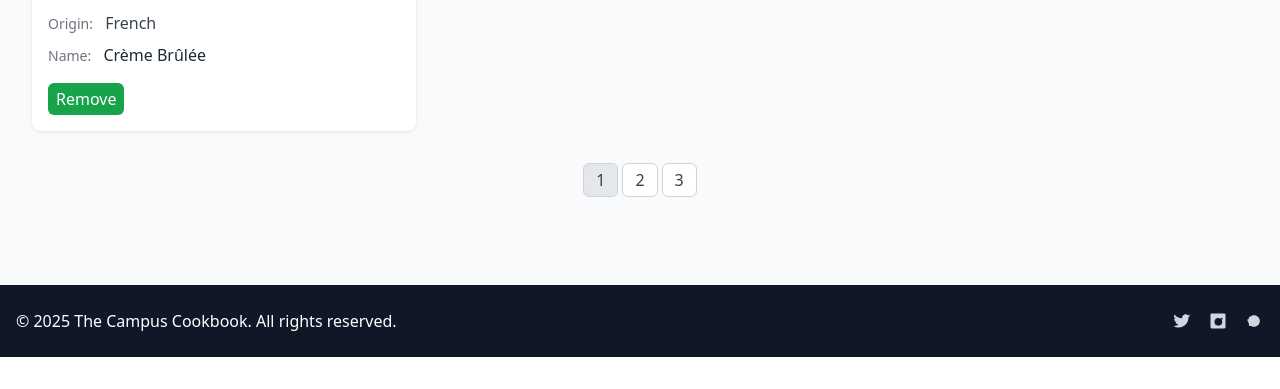
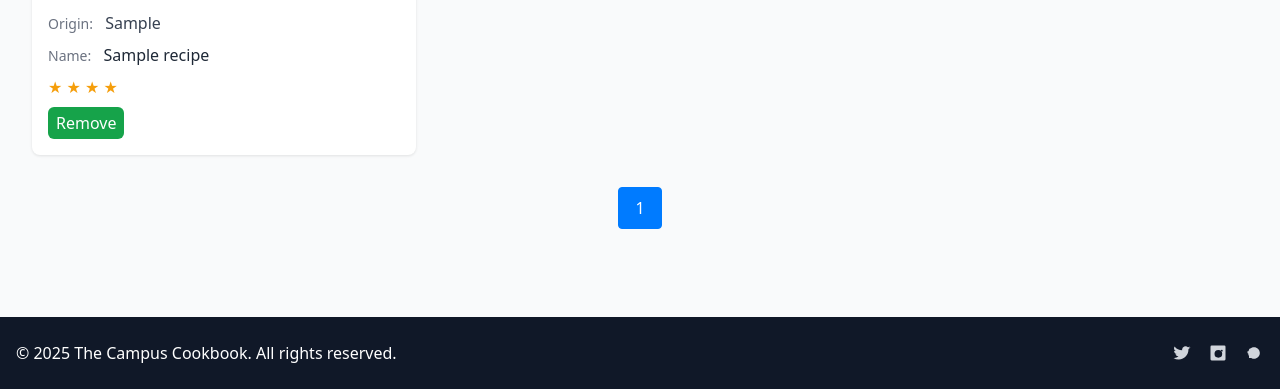
Before and after one commit to Rapteon/thecampuscookbook, a Django app: page /profile/saved-recipes/ in a window 1280 px wide. Shown: the part 511-900 px from the top of the page. Before the commit the page ends 868 px from the top, so only its background shows below. Run offline with Django 5.2, Linux system fonts and the light colour scheme; tables that the repository leaves empty hold one stand-in row (values such as "Sample post"); grey boxes marked "Sample" are stand-in pictures.

Commit message:
adding logic for pagination in saved recipe page (#21)

```diff
--- a/thecampuscookbook/account/views.py
+++ b/thecampuscookbook/account/views.py
@@ -1,6 +1,19 @@
+from django.core.paginator import Paginator
 from django.shortcuts import render
+from recipe.models import SavedRecipe
 
-# Create your views here.
+def saved_recipes(request):
+    # Get ALL saved recipes (not filtered by user)
+    saved_recipes_list = SavedRecipe.objects.all().select_related('recipe')
+
+    # Paginate the results - show 6 recipes per page
+    paginator = Paginator(saved_recipes_list, 6)
+    page_number = request.GET.get('page')
+    page_obj = paginator.get_page(page_number)
+
+    return render(request, "account/saved-recipes/index.html", {
+        'page_obj': page_obj
+    })
 
 
 def my_recipes(request):
@@ -11,9 +24,5 @@ def add_recipe(request):
     return render(request, "account/add-recipes/index.html")
 
 
-def saved_recipes(request):
-    return render(request, "account/saved-recipes/index.html")
-
-
 def settings(request):
     return render(request, "account/settings/index.html")
--- a/thecampuscookbook/static/css/account.css
+++ b/thecampuscookbook/static/css/account.css
@@ -657,3 +657,32 @@ header.bg-gray-200 {
     margin: 0 auto;
     padding: 2rem 1rem;
 }
+
+.pagination-container {
+    margin-top: 2rem;
+    display: flex;
+    justify-content: center;
+}
+
+.pagination-nav {
+    display: flex;
+    gap: 0.5rem;
+}
+
+.pagination-link {
+    padding: 0.5rem 1rem;
+    border: 1px solid #ddd;
+    border-radius: 4px;
+    text-decoration: none;
+    color: #333;
+}
+
+.pagination-link:hover {
+    background-color: #f5f5f5;
+}
+
+.pagination-link-active {
+    background-color: #007bff;
+    color: white;
+    border-color: #007bff;
+}
--- a/thecampuscookbook/templates/account/saved-recipes/index.html
+++ b/thecampuscookbook/templates/account/saved-recipes/index.html
@@ -17,34 +17,56 @@
 
   <!-- Recipes Grid -->
   <div class="recipes-grid">
-    <!-- Card 1 -->
+    {% for saved_recipe in page_obj %}
+    <!-- Recipe Card -->
     <div class="recipe-card">
       <div class="recipe-image-container">
-        <img src="{% static 'images/dessert.jpg' %}" alt="Recipe" class="recipe-image"/>
-        <div class="recipe-tag">Dessert</div>
+        <img src="{{ saved_recipe.recipe.image.url }}" alt="{{ saved_recipe.recipe.title }}" class="recipe-image"/>
+        <div class="recipe-tag">{{ saved_recipe.recipe.category_id.name }}</div>
       </div>
       <div class="recipe-meta">
         <span class="meta-label">Origin:</span>
-        <span class="meta-value">French</span>
+        <span class="meta-value">{{ saved_recipe.recipe.origin }}</span>
       </div>
       <div class="recipe-name-container">
         <span class="meta-label">Name:</span>
-        <span class="recipe-name">Crème Brûlée</span>
+        <span class="recipe-name">{{ saved_recipe.recipe.title }}</span>
       </div>
       <!-- Rating -->
       <div class="recipe-rating">
-        <!-- Star icons -->
+        {% with ''|center:saved_recipe.recipe.average_rating as range %}
+          {% for _ in range %}
+            ★
+          {% endfor %}
+        {% endwith %}
       </div>
       <button class="remove-button">Remove</button>
     </div>
+    {% empty %}
+    <p class="no-recipes">No saved recipes found.</p>
+    {% endfor %}
   </div>
 
   <!-- Pagination -->
   <div class="pagination-container">
     <nav class="pagination-nav">
-      <a href="#" class="pagination-link pagination-link-active">1</a>
-      <a href="#" class="pagination-link">2</a>
-      <a href="#" class="pagination-link">3</a>
+      {% if page_obj.has_previous %}
+        <a href="?page=1" class="pagination-link">&laquo; first</a>
+        <a href="?page={{ page_obj.previous_page_number }}" class="pagination-link">previous</a>
+      {% endif %}
+
+      {% for num in page_obj.paginator.page_range %}
+        {% if page_obj.number == num %}
+          <a href="?page={{ num }}" class="pagination-link pagination-link-active">{{ num }}</a>
+        {% elif num > page_obj.number|add:'-3' and num < page_obj.number|add:'3' %}
+          <a href="?page={{ num }}" class="pagination-link">{{ num }}</a>
+        {% endif %}
+      {% endfor %}
+
+      {% if page_obj.has_next %}
+        <a href="?page={{ page_obj.next_page_number }}" class="pagination-link">next</a>
+        <a href="?page={{ page_obj.paginator.num_pages }}" class="pagination-link">last &raquo;</a>
+      {% endif %}
     </nav>
   </div>
 </div>
--- a/thecampuscookbook/thecampuscookbook/settings.py
+++ b/thecampuscookbook/thecampuscookbook/settings.py
@@ -28,8 +28,7 @@ SECRET_KEY = "django-insecure-rlc0kfruvoe_iqm1gk3cn38_+c@9t3@4ow-#luh(ziub9^1z8(
 # SECURITY WARNING: don't run with debug turned on in production!
 DEBUG = True
 
-ALLOWED_HOSTS = ["rapteon.pythonanywhere.com"]
-
+ALLOWED_HOSTS = ["rapteon.pythonanywhere.com", "localhost", "127.0.0.1"]
 
 # Application definition
 
```
Also changed, not shown: thecampuscookbook/data-populator.py (+29 -1 lines).
